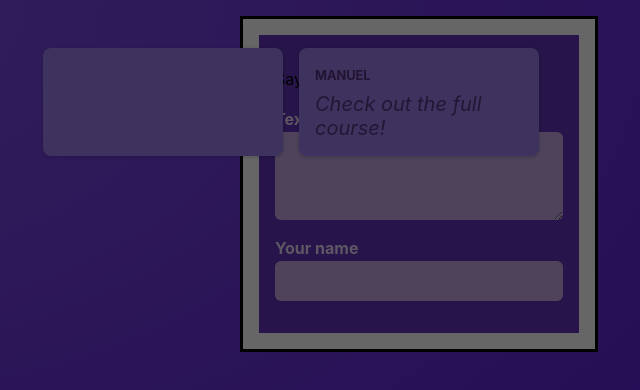
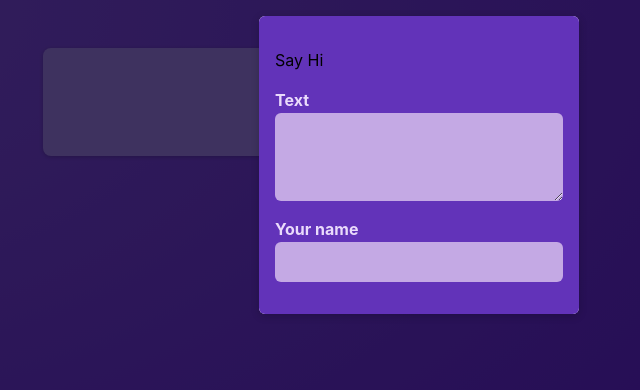
Before and after one commit to JunHwa-Lee/react-practice, a React (Vite) app: page / in a window 1280 px wide. Shown: the top 390 px of the page, without its empty margins (221-861 px from the left). Built offline with nearby package versions, Linux system fonts and the light colour scheme.

Commit message:
497 modify

```diff
--- a/src/components/Modal.jsx
+++ b/src/components/Modal.jsx
@@ -4,7 +4,7 @@ function Modal({ children }) {
   return (
     <>
       <div className={classes.backdrop} />
-      <dialog open={true} classNmae={classes.modal}>
+      <dialog open className={classes.modal}>
         {children}
       </dialog>
     </>
--- a/src/components/PostsList.jsx
+++ b/src/components/PostsList.jsx
@@ -24,6 +24,7 @@ function PostsList() {
           onAuthorChange={authorChangeHandler}
         />
       </Modal>
+
       <ul className={classes.posts}>
         <Post author={enteredAuthor} body={enteredBody} />
         <Post author="Manuel" body="Check out the full course!" />
```
